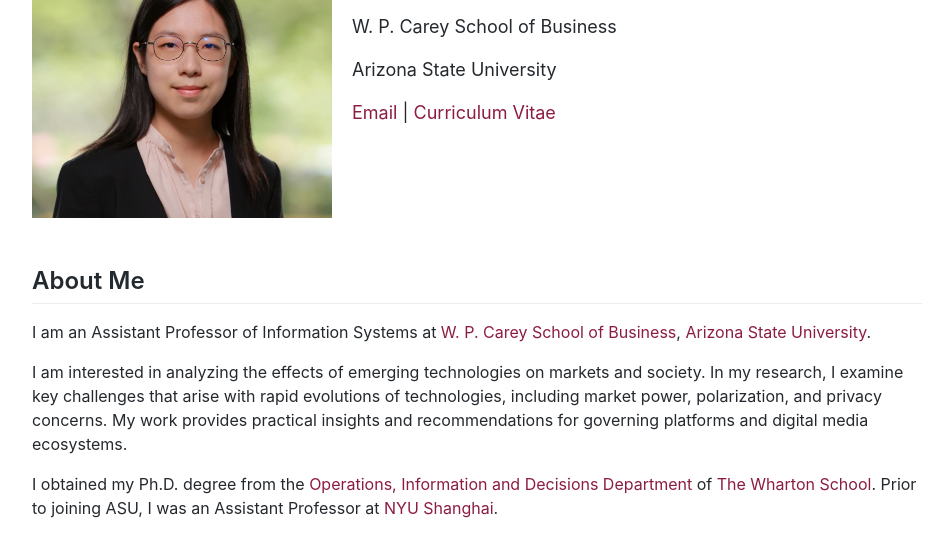
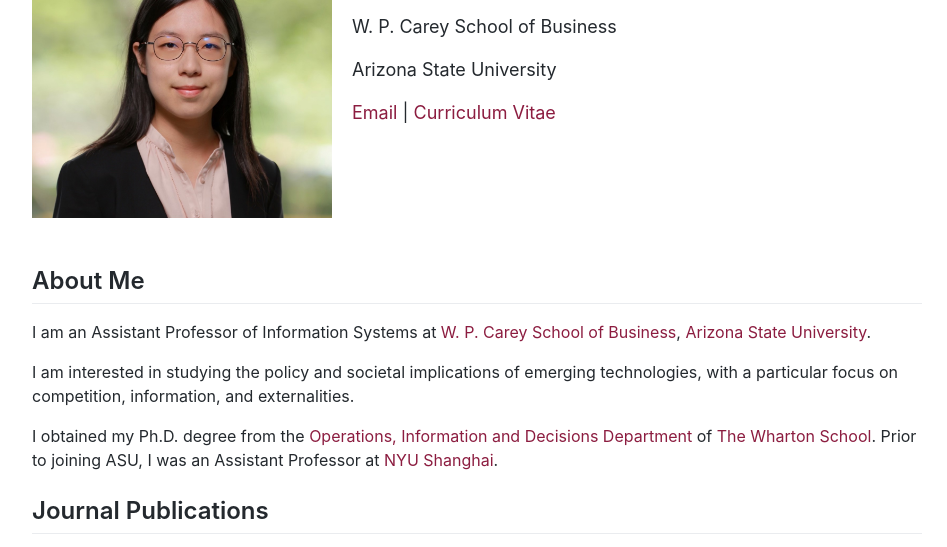
Before and after one commit to jidingz/jidingz.github.io, a plain HTML site: page index.html in a window 1280 px wide. Shown: the part 143-690 px from the top of the page, without its empty margins (163-1110 px from the left). Drawn offline with Linux system fonts and the light colour scheme.

Commit message:
Update index.html

```diff
--- a/index.html
+++ b/index.html
@@ -58,7 +58,7 @@
 	  <p> I am an Assistant Professor of Information Systems at <a href="https://wpcarey.asu.edu/">W. P. Carey School of Business</a>, <a href="https://www.asu.edu/">Arizona State University</a>.</p>
 
 
-	  <p> I am interested in analyzing the effects of emerging technologies on markets and society. In my research, I examine key challenges that arise with rapid evolutions of technologies, including market power, polarization, and privacy concerns. My work provides practical insights and recommendations for governing platforms and digital media ecosystems.<!--- My research has appeared in leading academic journals, and has been recognized with multiple awards.---></p>
+	  <p> I am interested in studying the policy and societal implications of emerging technologies, with a particular focus on competition, information, and externalities.</p>
 
 	  <p> I obtained my Ph.D. degree from the <a href="https://oid.wharton.upenn.edu">Operations, Information and Decisions Department</a> of <a href="https://www.wharton.upenn.edu">The Wharton School</a>. Prior to joining ASU, I was an Assistant Professor at <a href="https://shanghai.nyu.edu/">NYU Shanghai</a>.
 
```
